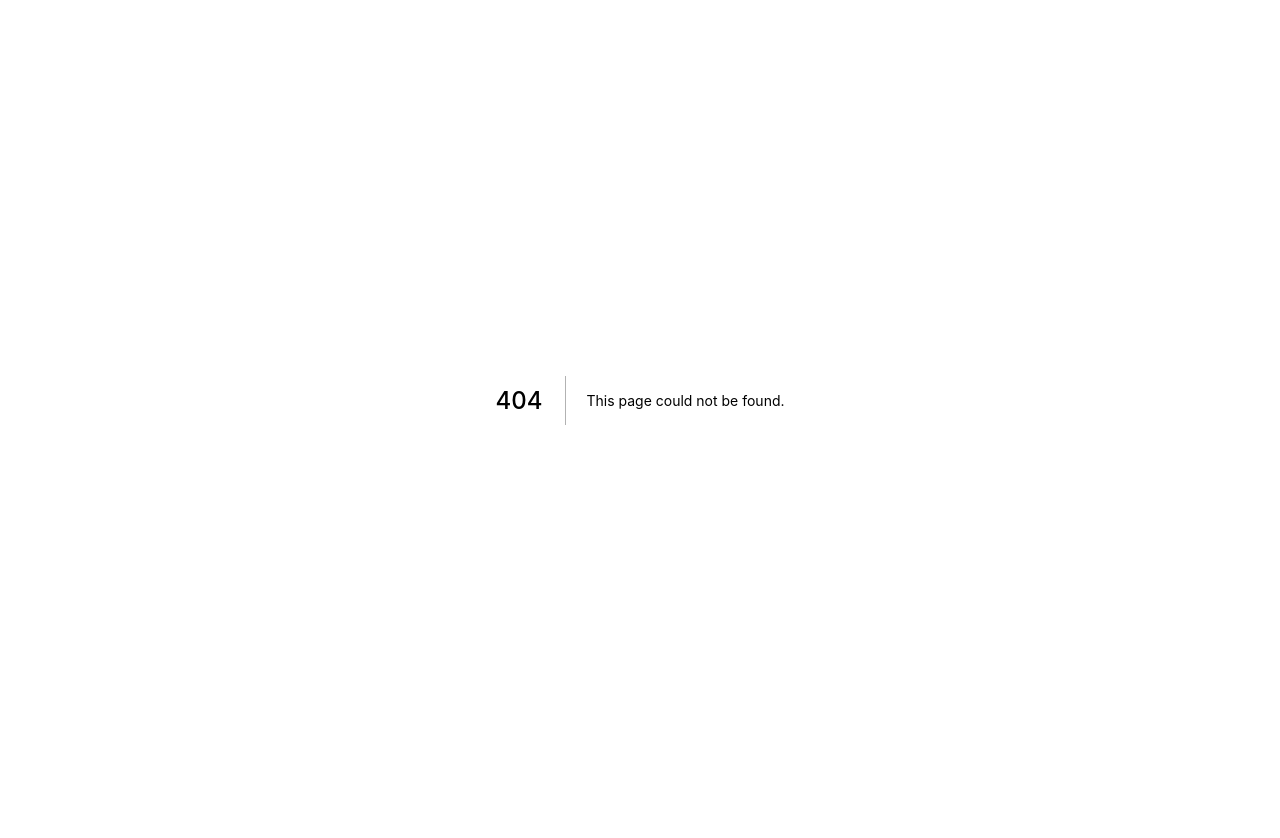
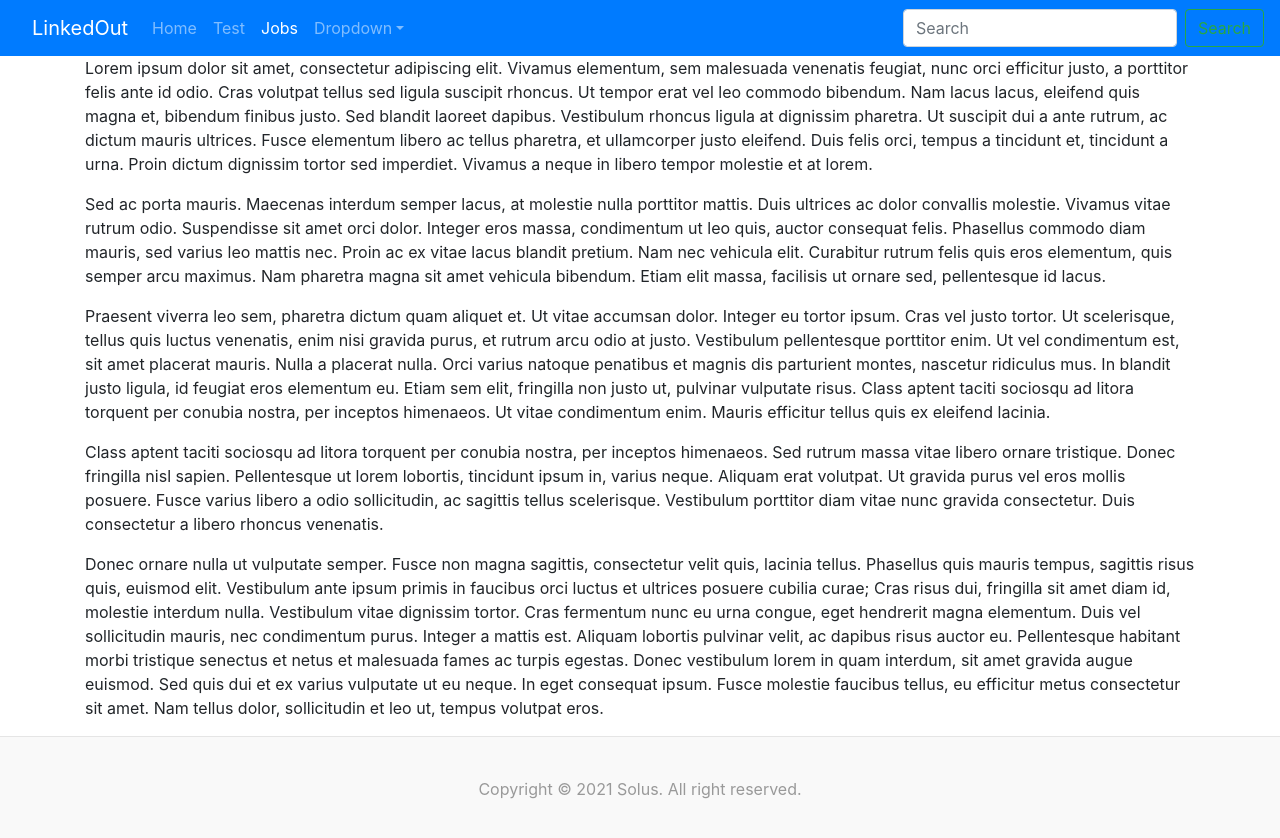
Before and after one commit to EaEarth/linked_out, a Next.js app in the folder frontend/: page /jobs in a window 1280 px wide. Before the commit this address had no page. Shown: the top 838 px of the page. Before the commit the page ends 800 px from the top, so only its background shows below. Built offline with nearby package versions, Linux system fonts and the light colour scheme.

Commit message:
Add job annoucements page

```diff
--- a/frontend/components/Navigation/NavBar.tsx
+++ b/frontend/components/Navigation/NavBar.tsx
@@ -18,6 +18,7 @@ const DEFAULT_NAVBAR_TITLE = 'LinkedOut';
 const navBarTitleMapping: Record<string, string> = {
   '/test': 'Test',
   '/': 'Home',
+  '/jobs': 'Job Announcements',
 };
 
 export const NavBar = (props) => {
@@ -59,6 +60,12 @@ export const NavBar = (props) => {
               Test
             </Nav.Link>
           </Link>
+          <Link href="/jobs">
+            <Nav.Link active={router.pathname === '/jobs'} href="/jobs">
+              Jobs
+            </Nav.Link>
+          </Link>
+
           <NavDropdown title="Dropdown" id="basic-nav-dropdown">
             <NavDropdown.Item href="#action/3.1">Action</NavDropdown.Item>
             <NavDropdown.Item href="#action/3.2">
--- /dev/null
+++ b/frontend/pages/jobs/index.tsx
@@ -0,0 +1,87 @@
+import Head from 'next/head';
+import React from 'react';
+import { Col, Container, Jumbotron, Row } from 'react-bootstrap';
+import DefaultLayout from '../../layouts/Default';
+
+export const Jobs = () => {
+  return (
+    <DefaultLayout>
+      <Head>
+        <title>Job Announcements - LinkedOut</title>
+      </Head>
+      <Container>
+        <Row>
+          <Col>
+            <p>
+              Lorem ipsum dolor sit amet, consectetur adipiscing elit. Vivamus
+              elementum, sem malesuada venenatis feugiat, nunc orci efficitur
+              justo, a porttitor felis ante id odio. Cras volutpat tellus sed
+              ligula suscipit rhoncus. Ut tempor erat vel leo commodo bibendum.
+              Nam lacus lacus, eleifend quis magna et, bibendum finibus justo.
+              Sed blandit laoreet dapibus. Vestibulum rhoncus ligula at
+              dignissim pharetra. Ut suscipit dui a ante rutrum, ac dictum
+              mauris ultrices. Fusce elementum libero ac tellus pharetra, et
+              ullamcorper justo eleifend. Duis felis orci, tempus a tincidunt
+              et, tincidunt a urna. Proin dictum dignissim tortor sed imperdiet.
+              Vivamus a neque in libero tempor molestie et at lorem.
+            </p>
+            <p>
+              Sed ac porta mauris. Maecenas interdum semper lacus, at molestie
+              nulla porttitor mattis. Duis ultrices ac dolor convallis molestie.
+              Vivamus vitae rutrum odio. Suspendisse sit amet orci dolor.
+              Integer eros massa, condimentum ut leo quis, auctor consequat
+              felis. Phasellus commodo diam mauris, sed varius leo mattis nec.
+              Proin ac ex vitae lacus blandit pretium. Nam nec vehicula elit.
+              Curabitur rutrum felis quis eros elementum, quis semper arcu
+              maximus. Nam pharetra magna sit amet vehicula bibendum. Etiam elit
+              massa, facilisis ut ornare sed, pellentesque id lacus.
+            </p>
+            <p>
+              Praesent viverra leo sem, pharetra dictum quam aliquet et. Ut
+              vitae accumsan dolor. Integer eu tortor ipsum. Cras vel justo
+              tortor. Ut scelerisque, tellus quis luctus venenatis, enim nisi
+              gravida purus, et rutrum arcu odio at justo. Vestibulum
+              pellentesque porttitor enim. Ut vel condimentum est, sit amet
+              placerat mauris. Nulla a placerat nulla. Orci varius natoque
+              penatibus et magnis dis parturient montes, nascetur ridiculus mus.
+              In blandit justo ligula, id feugiat eros elementum eu. Etiam sem
+              elit, fringilla non justo ut, pulvinar vulputate risus. Class
+              aptent taciti sociosqu ad litora torquent per conubia nostra, per
+              inceptos himenaeos. Ut vitae condimentum enim. Mauris efficitur
+              tellus quis ex eleifend lacinia.
+            </p>
+            <p>
+              Class aptent taciti sociosqu ad litora torquent per conubia
+              nostra, per inceptos himenaeos. Sed rutrum massa vitae libero
+              ornare tristique. Donec fringilla nisl sapien. Pellentesque ut
+              lorem lobortis, tincidunt ipsum in, varius neque. Aliquam erat
+              volutpat. Ut gravida purus vel eros mollis posuere. Fusce varius
+              libero a odio sollicitudin, ac sagittis tellus scelerisque.
+              Vestibulum porttitor diam vitae nunc gravida consectetur. Duis
+              consectetur a libero rhoncus venenatis.
+            </p>
+            <p>
+              Donec ornare nulla ut vulputate semper. Fusce non magna sagittis,
+              consectetur velit quis, lacinia tellus. Phasellus quis mauris
+              tempus, sagittis risus quis, euismod elit. Vestibulum ante ipsum
+              primis in faucibus orci luctus et ultrices posuere cubilia curae;
+              Cras risus dui, fringilla sit amet diam id, molestie interdum
+              nulla. Vestibulum vitae dignissim tortor. Cras fermentum nunc eu
+              urna congue, eget hendrerit magna elementum. Duis vel sollicitudin
+              mauris, nec condimentum purus. Integer a mattis est. Aliquam
+              lobortis pulvinar velit, ac dapibus risus auctor eu. Pellentesque
+              habitant morbi tristique senectus et netus et malesuada fames ac
+              turpis egestas. Donec vestibulum lorem in quam interdum, sit amet
+              gravida augue euismod. Sed quis dui et ex varius vulputate ut eu
+              neque. In eget consequat ipsum. Fusce molestie faucibus tellus, eu
+              efficitur metus consectetur sit amet. Nam tellus dolor,
+              sollicitudin et leo ut, tempus volutpat eros.
+            </p>{' '}
+          </Col>
+        </Row>
+      </Container>
+    </DefaultLayout>
+  );
+};
+
+export default Jobs;
```
